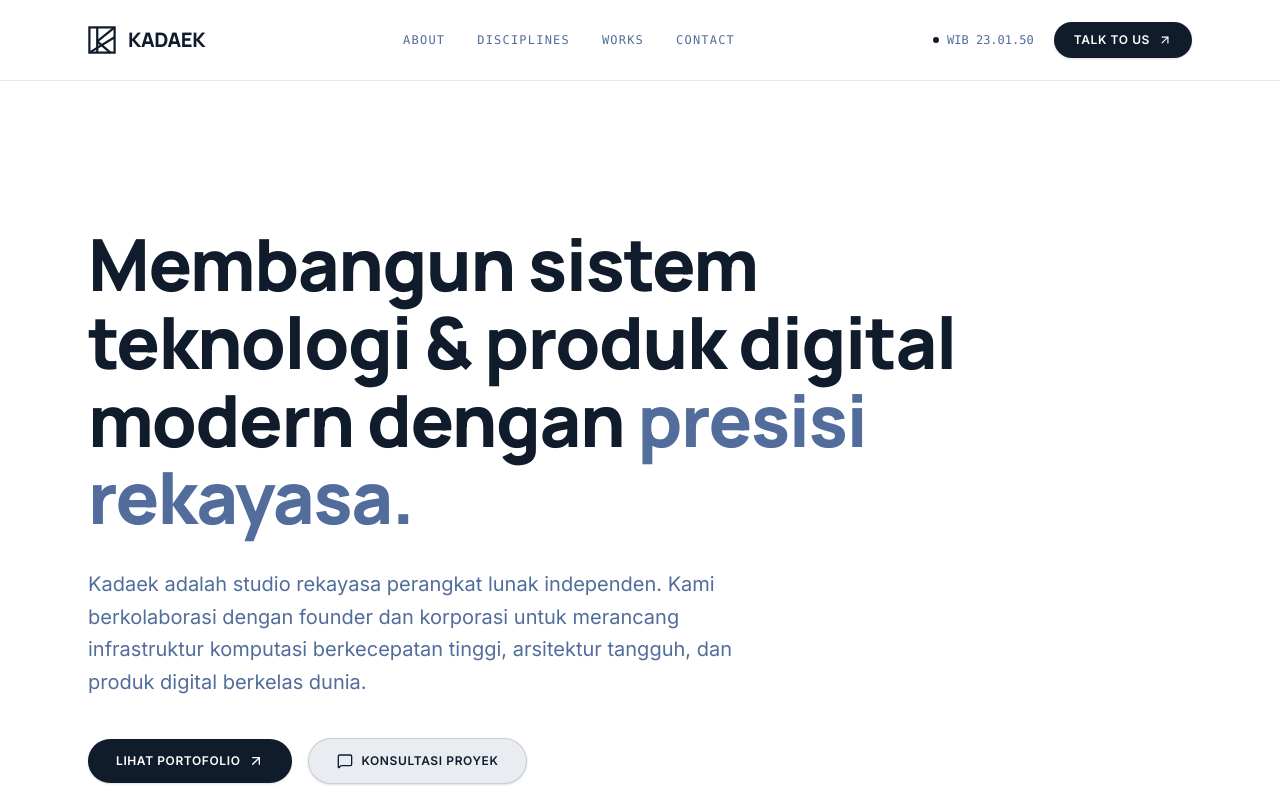
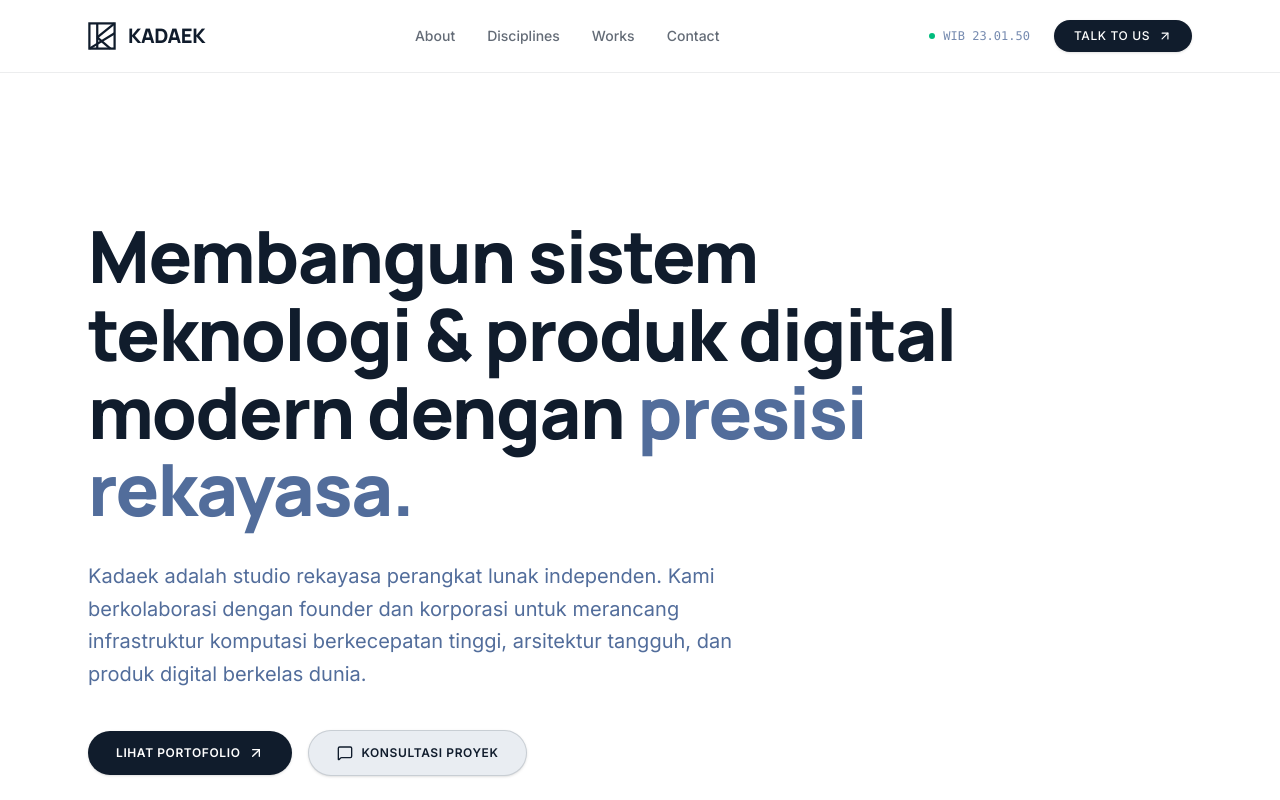
Before and after one commit to Kadaek/Compro-Kadaek, a Next.js app: page / in a window 1280 px wide. Shown: the top 800 px of the page. Built offline with nearby package versions, Linux system fonts and the light colour scheme.

Commit message:
feat: polish navbar typography and proportions to clean editorial style

```diff
--- a/src/app/page.tsx
+++ b/src/app/page.tsx
@@ -98,41 +98,41 @@ export default function Home() {
       <Preloader />
 
       {/* ── 1. HEADER / NAVBAR ── */}
-      <header className="sticky top-0 z-50 bg-[#FFFFFF]/90 backdrop-blur-md border-b border-[#101C2C]/10">
-        <div className="max-w-6xl mx-auto px-6 h-20 flex items-center justify-between">
+      <header className="sticky top-0 z-50 bg-[#FFFFFF]/85 backdrop-blur-md border-b border-[#101C2C]/8">
+        <div className="max-w-6xl mx-auto px-6 h-18 flex items-center justify-between">
           {/* Brand Logo */}
-          <a href="#" className="flex items-center gap-3">
+          <a href="#" className="flex items-center gap-3 group">
             <KadaekBrand />
           </a>
 
-          {/* Navigasi Bersih */}
-          <nav className="hidden md:flex items-center gap-8 text-xs font-mono tracking-widest uppercase text-[#526D9B]">
-            <a href="#about" className="hover:text-[#101C2C] transition-colors font-medium">
+          {/* Clean Professional Navigation Links */}
+          <nav className="hidden md:flex items-center gap-8 font-sans text-sm font-medium text-[#101C2C]/65">
+            <a href="#about" className="hover:text-[#101C2C] transition-colors">
               About
             </a>
-            <a href="#disciplines" className="hover:text-[#101C2C] transition-colors font-medium">
+            <a href="#disciplines" className="hover:text-[#101C2C] transition-colors">
               Disciplines
             </a>
-            <a href="#works" className="hover:text-[#101C2C] transition-colors font-medium">
+            <a href="#works" className="hover:text-[#101C2C] transition-colors">
               Works
             </a>
-            <a href="#contact" className="hover:text-[#101C2C] transition-colors font-medium">
+            <a href="#contact" className="hover:text-[#101C2C] transition-colors">
               Contact
             </a>
           </nav>
 
           {/* Right Action */}
-          <div className="flex items-center gap-5">
-            <div className="hidden sm:flex items-center gap-2 text-xs font-mono text-[#526D9B]">
-              <span className="w-1.5 h-1.5 rounded-full bg-[#101C2C]" />
-              <span>WIB {time || "00:00:00"}</span>
+          <div className="flex items-center gap-6">
+            <div className="hidden sm:flex items-center gap-2 text-xs font-mono text-[#526D9B]/80 font-normal">
+              <span className="w-1.5 h-1.5 rounded-full bg-emerald-500" />
+              <span>WIB {time || "11:00"}</span>
             </div>
 
             <a
               href="https://wa.me/6281234567890?text=Halo%20Kadaek,%20kami%20ingin%20konsultasi%20proyek."
               target="_blank"
               rel="noopener noreferrer"
-              className="inline-flex items-center gap-2 px-5 py-2.5 rounded-full bg-[#101C2C] text-[#FFFFFF] text-xs font-semibold uppercase tracking-wider hover:bg-[#526D9B] transition-colors shadow-sm"
+              className="inline-flex items-center gap-2 px-5 py-2 rounded-full bg-[#101C2C] text-[#FFFFFF] text-xs font-medium tracking-wider hover:bg-[#526D9B] transition-all shadow-sm active:scale-95"
             >
               <span>TALK TO US</span>
               <ArrowUpRight className="w-3.5 h-3.5" />
```
